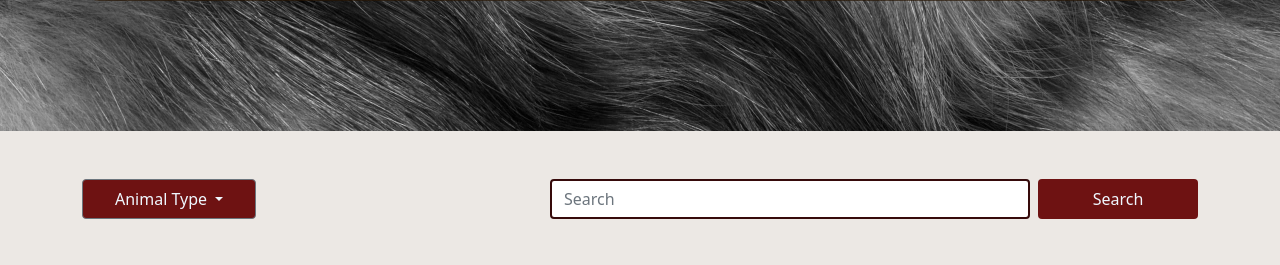
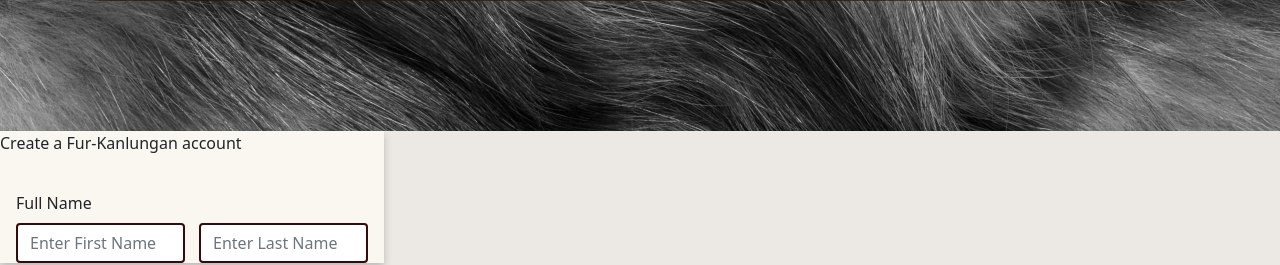
Before and after one commit to daryll-troy/fur-kanlungan, a PHP site: page / in a window 1280 px wide. Shown: the part 669-934 px from the top of the page. Run offline with PHP 8.4, Linux system fonts and the light colour scheme.

Commit message:
working on sign-up form

```diff
--- a/css/index.css
+++ b/css/index.css
@@ -302,3 +302,28 @@ p {
 
 
 }
+
+/* =========================================Sign Up Form */
+/* make the signup form background the same as the login form background */
+.sign-up {
+    background-color: rgba(253, 248, 243, 0.866);
+    width: 30%;
+    box-shadow: 0 4px 8px 0 rgba(0, 0, 0, 0.2);
+}
+
+/* make the names in a single row */
+.names-in-row {
+    display: flex;
+    justify-content: space-between;
+
+}
+.add-margin-sides{
+    margin: 0 1em;
+}
+#reg-firstname,
+#reg-lastname {
+    width: 48%;
+    border: 2px;
+    border-color: rgb(54, 10, 10);
+    border-style: solid;
+}
--- a/css/pet-list.css
+++ b/css/pet-list.css
@@ -114,13 +114,6 @@ body {
 }
 
 
-/* add space to search button from the search bar */
-@media screen and (max-width: 480px) {
-    .press-search {
-        margin-top: 1em;
-    }
-}
-
 /* center the animal type and search form once they flex-wrap together */
 @media screen and (max-width: 768px) {
     .wrap-search {
@@ -128,3 +121,15 @@ body {
         justify-content: center;
     }
 }
+/* no margin to align the search button and textbox */
+@media screen and (min-width: 432px) and (max-width: 480px){
+    .press-search{
+        margin-top: 0;
+    }
+}
+/* bring the margin top back @ < 432px */
+@media screen and (max-width: 431px){
+    .press-search{
+        margin-top: 1em;
+    }
+}
--- a/index.php
+++ b/index.php
@@ -64,11 +64,22 @@
         </div>
     </section>
 
+    <!-- signup form -->
+    <div class="sign-up">
+        <form action="">
+            <span class="label-create"> Create a Fur-Kanlungan account </span>
+            <div class="mb-3 mt-3 add-margin-sides">
+                <label for="reg-email" class="form-label lblemail">Full Name</label>
+                <div class="names-in-row">
+                    <input type="reg-firstname" class="form-control" id="reg-firstname" placeholder="Enter First Name" name="reg-firstname">
+                    <input type="reg-lastname" class="form-control" id="reg-lastname" placeholder="Enter Last Name" name="reg-lastname">
+                </div>
+            </div>
+        </form>
+    </div>
 
     <?php include_once 'pages/pet-list.php'; ?>
     <?php include_once 'pages/footer.php'; ?>
-
-
 </body>
 
 </html>
--- a/pages/pet-list.php
+++ b/pages/pet-list.php
@@ -4,7 +4,6 @@
     <meta charset="UTF-8">
     <meta http-equiv="X-UA-Compatible" content="IE=edge">
     <meta name="viewport" content="width=device-width, initial-scale=1.0">
-    <!-- <script src="../js/remove-classes.js"></script> -->
 </head>
 
 <body>
@@ -84,7 +83,8 @@
         </div>
     </section>
 
-
+    <!-- javascript -->
+    <script src="../js/hover.js"></script>
 </body>
 
 </html>
```
Also changed, not shown: pages/dashboard.php (+5 -11 lines), pages/sign-up.php (deleted, +0 -12 lines), js/add-remove-classes.js (added), js/remove-classes.js (deleted).
